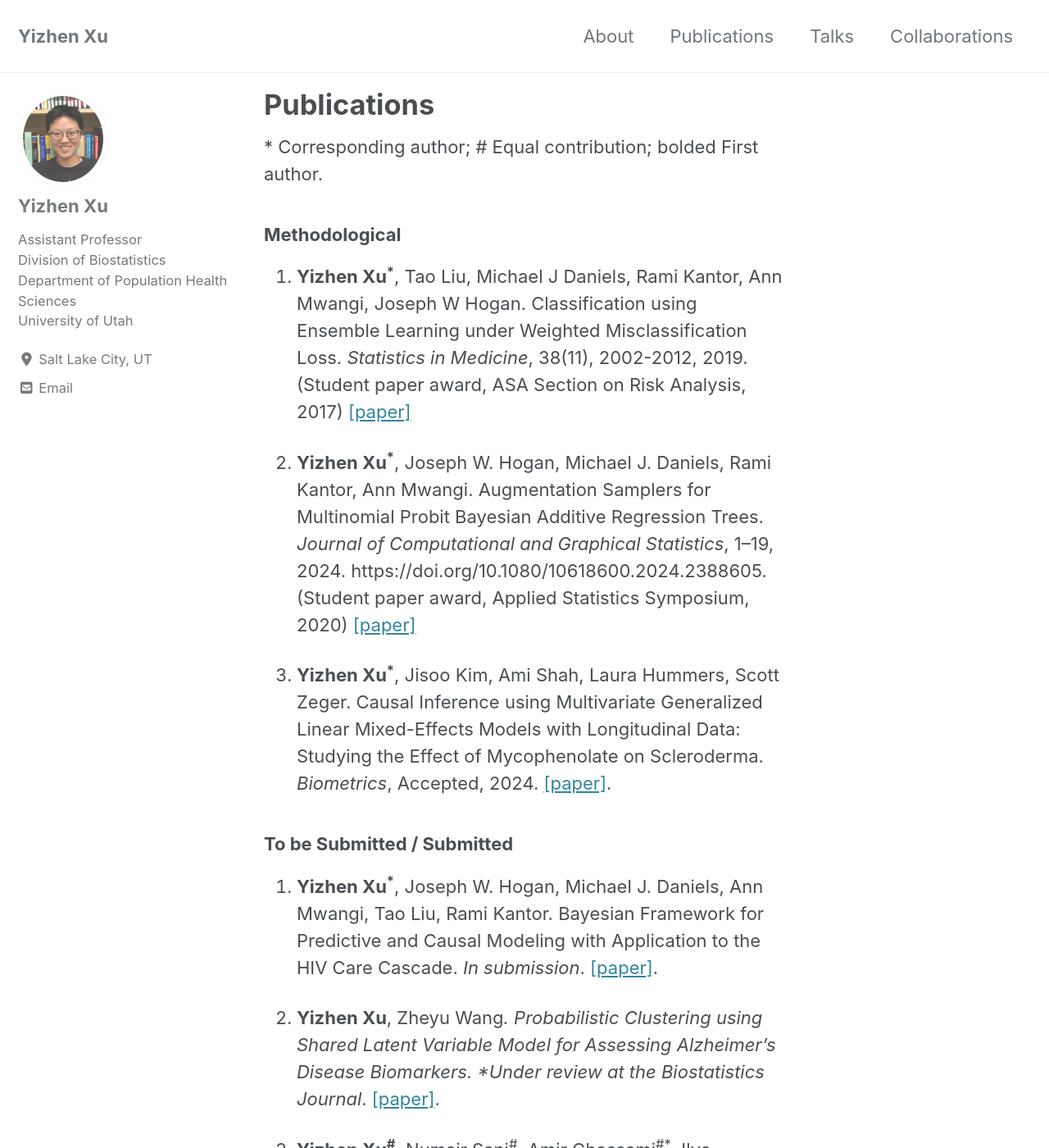
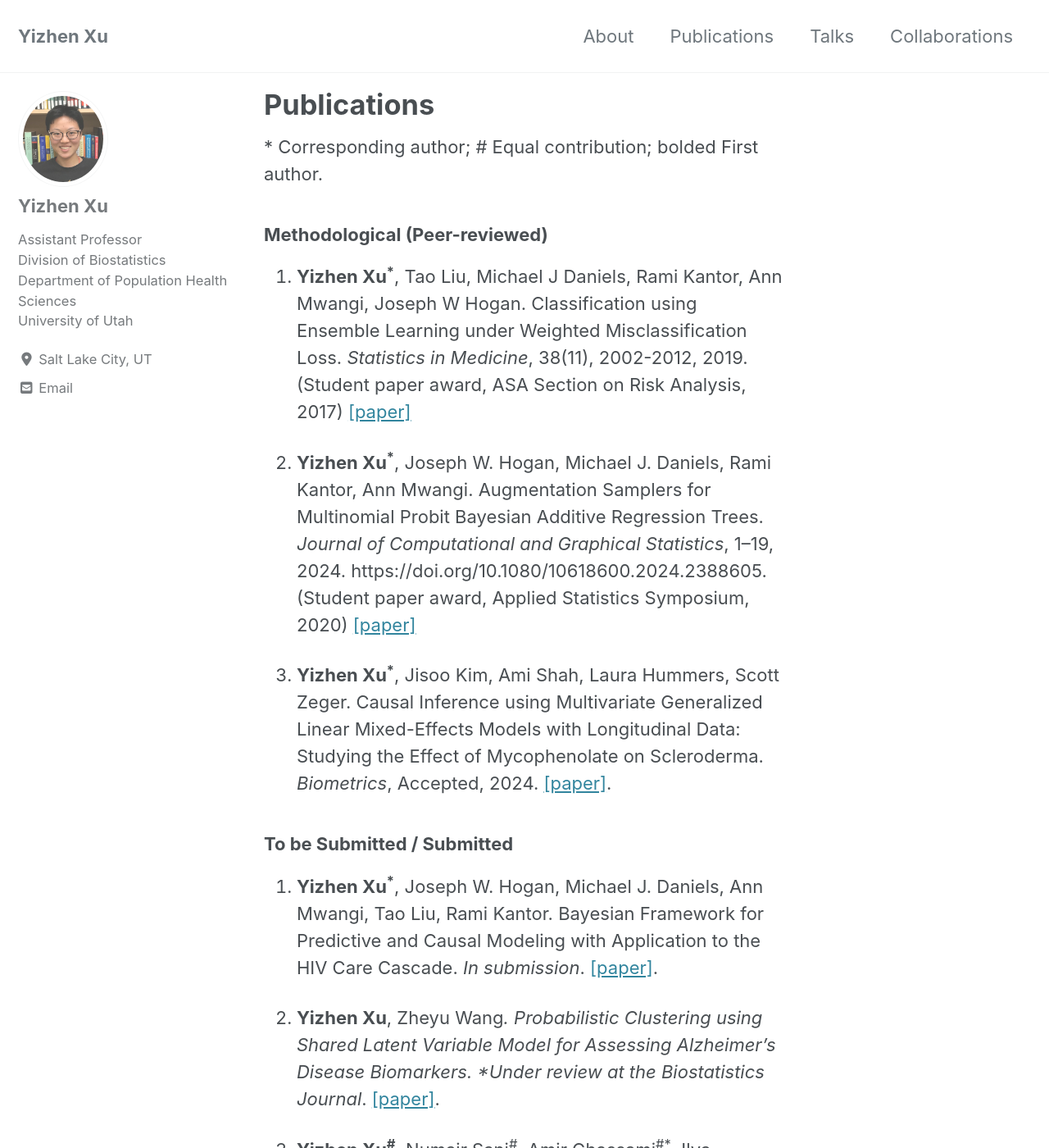
Before and after one commit to yizhenxu/yizhenxu.github.io, a Jekyll site: the page built from _pages/publication.md, in a window 1280 px wide and 1400 px high. Shown: the whole window at 82% size. Built offline with Jekyll 4.4.1, drawn with Linux system fonts in a browser that asks for light colours; cached includes are drawn as plain includes; nearby versions of some CDN libraries; some of the changed text lies outside the part shown.

Commit message:
Update publication.md

```diff
--- a/_pages/publication.md
+++ b/_pages/publication.md
@@ -8,7 +8,7 @@ author_profile: true
 
 \* Corresponding author; \# Equal contribution; bolded First author.
 
-### Methodological
+### Methodological (Peer-reviewed)
 
 1. **Yizhen Xu<sup>\*</sup>**, Tao Liu, Michael J Daniels, Rami Kantor, Ann Mwangi, Joseph W Hogan. Classification using Ensemble Learning under Weighted Misclassification Loss. *Statistics in Medicine*, 38(11), 2002-2012, 2019.  (Student paper award, ASA Section on Risk Analysis, 2017) <a href="https://www.ncbi.nlm.nih.gov/pmc/articles/PMC7045125/"> [paper] </a>
 
```
Also changed, not shown: other parts of _pages/publication.md (+1 -1 lines).
